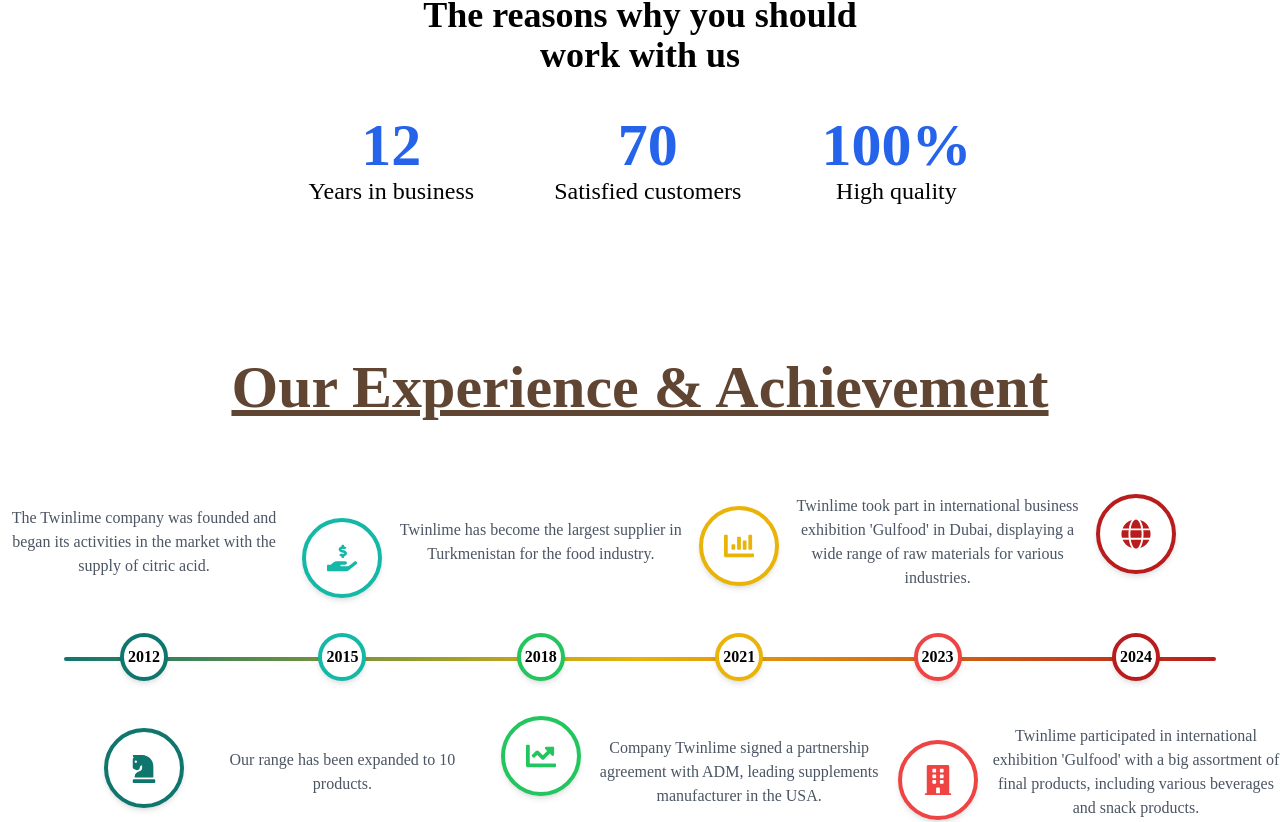
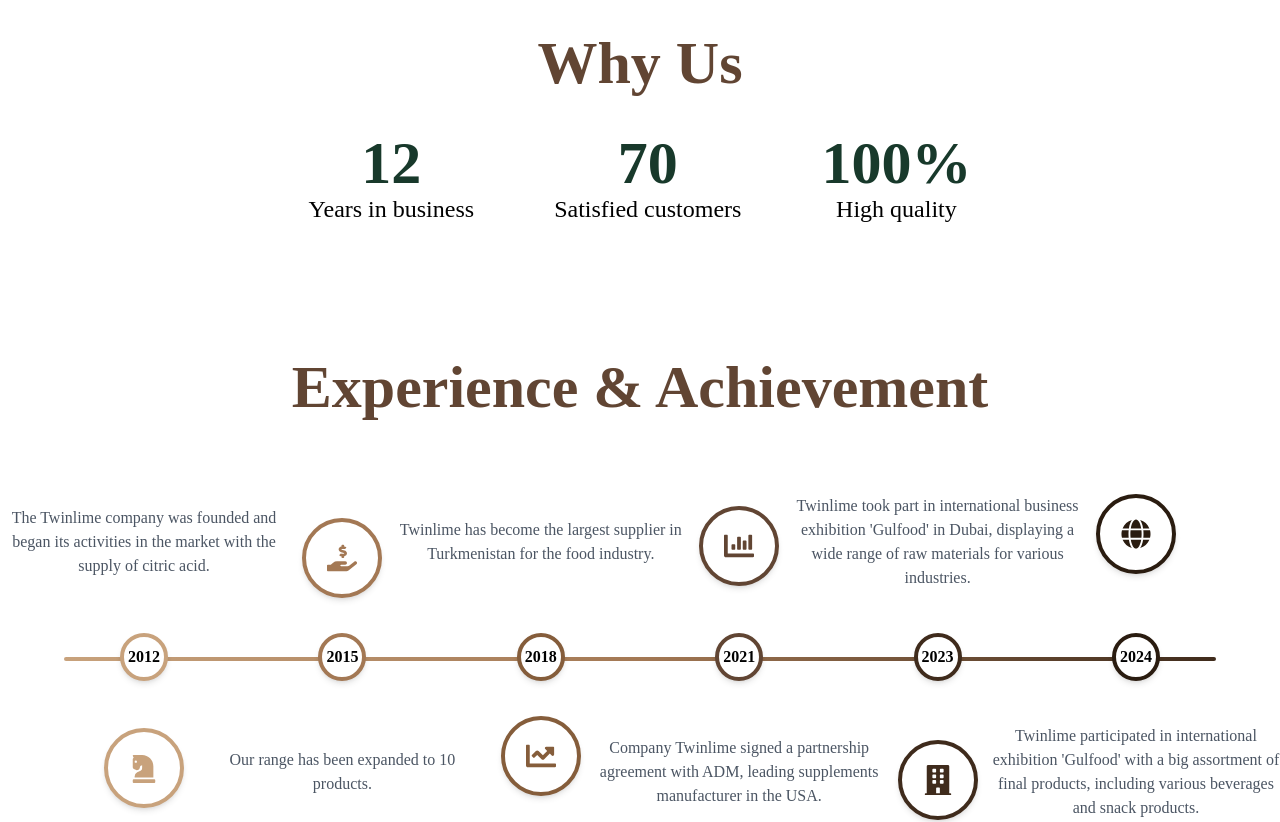
Before and after one commit to usama216/Twinlime, a React (Vite) app: page / in a window 1280 px wide. Shown: the part 2179-3001 px from the top of the page. Built offline with nearby package versions, Linux system fonts and the light colour scheme; a web font is replaced by a local one; what @rainbow-me/rainbowkit, wagmi would draw is missing.

Commit message:
changes have been done

```diff
--- a/src/Pages/AboutsUs/Timeline.jsx
+++ b/src/Pages/AboutsUs/Timeline.jsx
@@ -8,53 +8,98 @@ import {
   FaGlobe,
 } from "react-icons/fa";
 
+// const timelineData = [
+//   {
+//     year: "2012",
+//     title: "Option 01",
+//     description:
+//       "The Twinlime company was founded and began its activities in the market with the supply of citric acid.",
+//     color: "border-teal-700",
+//     icon: <FaChessKnight className="text-teal-700" />,
+//   },
+//   {
+//     year: "2015",
+//     title: "Option 02",
+//     description: "Our range has been expanded to 10 products.",
+//     color: "border-teal-500",
+//     icon: <FaHandHoldingUsd className="text-teal-500" />,
+//   },
+//   {
+//     year: "2018",
+//     title: "Option 03",
+//     description:
+//       "Twinlime has become the largest supplier in Turkmenistan for the food industry.",
+//     color: "border-green-500",
+//     icon: <FaChartLine className="text-green-500" />,
+//   },
+//   {
+//     year: "2021",
+//     title: "Option 04",
+//     description:
+//       "Company Twinlime signed a partnership agreement with ADM, leading supplements manufacturer in the USA.",
+//     color: "border-yellow-500",
+//     icon: <FaChartBar className="text-yellow-500" />,
+//   },
+//   {
+//     year: "2023",
+//     title: "Option 05",
+//     description:
+//       "Twinlime took part in international business exhibition 'Gulfood' in Dubai, displaying a wide range of raw materials for various industries.",
+//     color: "border-red-500",
+//     icon: <FaBuilding className="text-red-500" />,
+//   },
+//   {
+//     year: "2024",
+//     title: "Option 06",
+//     description:
+//       "Twinlime participated in international exhibition 'Gulfood' with a big assortment of final products, including various beverages and snack products.",
+//     color: "border-red-700",
+//     icon: <FaGlobe className="text-red-700" />,
+//   },
+// ];
+
 const timelineData = [
   {
     year: "2012",
     title: "Option 01",
-    description:
-      "The Twinlime company was founded and began its activities in the market with the supply of citric acid.",
-    color: "border-teal-700",
-    icon: <FaChessKnight className="text-teal-700" />,
+    description: "The Twinlime company was founded and began its activities in the market with the supply of citric acid.",
+    color: "border-[#c8a27c]",
+    icon: <FaChessKnight className="text-[#c8a27c]" />,
   },
   {
     year: "2015",
     title: "Option 02",
     description: "Our range has been expanded to 10 products.",
-    color: "border-teal-500",
-    icon: <FaHandHoldingUsd className="text-teal-500" />,
+    color: "border-[#a37854]",
+    icon: <FaHandHoldingUsd className="text-[#a37854]" />,
   },
   {
     year: "2018",
     title: "Option 03",
-    description:
-      "Twinlime has become the largest supplier in Turkmenistan for the food industry.",
-    color: "border-green-500",
-    icon: <FaChartLine className="text-green-500" />,
+    description: "Twinlime has become the largest supplier in Turkmenistan for the food industry.",
+    color: "border-[#855d3b]",
+    icon: <FaChartLine className="text-[#855d3b]" />,
   },
   {
     year: "2021",
     title: "Option 04",
-    description:
-      "Company Twinlime signed a partnership agreement with ADM, leading supplements manufacturer in the USA.",
-    color: "border-yellow-500",
-    icon: <FaChartBar className="text-yellow-500" />,
+    description: "Company Twinlime signed a partnership agreement with ADM, leading supplements manufacturer in the USA.",
+    color: "border-[#614533]",
+    icon: <FaChartBar className="text-[#614533]" />,
   },
   {
     year: "2023",
     title: "Option 05",
-    description:
-      "Twinlime took part in international business exhibition 'Gulfood' in Dubai, displaying a wide range of raw materials for various industries.",
-    color: "border-red-500",
-    icon: <FaBuilding className="text-red-500" />,
+    description: "Twinlime took part in international business exhibition 'Gulfood' in Dubai, displaying a wide range of raw materials for various industries.",
+    color: "border-[#3f2b1c]",
+    icon: <FaBuilding className="text-[#3f2b1c]" />,
   },
   {
     year: "2024",
     title: "Option 06",
-    description:
-      "Twinlime participated in international exhibition 'Gulfood' with a big assortment of final products, including various beverages and snack products.",
-    color: "border-red-700",
-    icon: <FaGlobe className="text-red-700" />,
+    description: "Twinlime participated in international exhibition 'Gulfood' with a big assortment of final products, including various beverages and snack products.",
+    color: "border-[#2a1c10]",
+    icon: <FaGlobe className="text-[#2a1c10]" />,
   },
 ];
 
@@ -63,14 +108,16 @@ const Timeline = () => {
     <>
       <div className="hidden lg:block">
         <>
-          <h2 className="text-3xl md:text-6xl font-extrabold mt-14 text-center text-[#614533] underline">
-            Our Experience & Achievement
+          <h2 className="text-3xl md:text-6xl font-extrabold mt-14 text-center text-[#614533]">
+          Experience & Achievement
           </h2>
 
           <div className="flex justify-center items-center min-h-[60vh] px-6">
             <div className="relative w-full max-w-6xl">
               {/* Center Timeline Line */}
-              <div className="absolute left-0 w-full h-1 bg-gradient-to-r from-teal-700 via-green-500 via-yellow-500 via-red-500 to-red-700 rounded-full top-1/2"></div>
+              <div className="absolute left-0 w-full h-1 bg-gradient-to-r from-[#c8a27c] via-[#a37854] via-[#855d3b] via-[#614533] to-[#3f2b1c] rounded-full top-1/2"></div>
+
+              {/* <div className="absolute left-0 w-full h-1 bg-gradient-to-r from-teal-700 via-green-500 via-yellow-500 via-red-500 to-red-700 rounded-full top-1/2"></div> */}
 
               {/* Timeline Items */}
               <div className="relative flex justify-between items-center w-full">
@@ -95,7 +142,7 @@ const Timeline = () => {
                         } space-y-0`}
                       >
                         {/* Title & Description */}
-                        <div className=" w-72 border-3 border-red-800">
+                        <div className=" w-72">
                           {/* <h3 className="text-md font-semibold">{event.title}</h3> */}
                           <p className="text-md text-gray-600">
                             {event.description}
@@ -116,6 +163,7 @@ const Timeline = () => {
                         <div className="h-30"></div>
 
                         {/* Small Year Circle on Timeline */}
+
                         <div
                           className={`absolute top-1/2 transform -translate-y-1/2 w-10 h-10 p-5 rounded-full border-4 ${event.color} bg-white flex items-center justify-center text-md font-bold shadow-md`}
                         >
@@ -140,7 +188,7 @@ const Timeline = () => {
           <div className="flex justify-center items-start min-h-[60vh] px-6">
             <div className="relative w-full max-w-6xl">
               {/* <div className="absolute top-0 left-1/2 w-1 h-full bg-gradient-to-b from-teal-700 via-green-500 via-yellow-500 via-red-500 to-red-700 rounded-full"></div> */}
-              <div className="absolute top-0 left-1/2 w-1 bg-gradient-to-b from-teal-700 via-green-500 via-yellow-500 via-red-500 to-red-700 rounded-full"
+              <div className="absolute top-0 left-1/2 w-1 bg-gradient-to-b from-[#c8a27c] via-[#a37854] via-[#855d3b] via-[#614533] to-[#3f2b1c] rounded-full"
   style={{ height: `calc(100% - ${timelineData.length > 1 ? '50px' : '0px'})` }}>
 </div>
 
--- a/src/Pages/Landing/Categories.jsx
+++ b/src/Pages/Landing/Categories.jsx
@@ -17,9 +17,15 @@ const Categories = () => {
   }, []);
   return (
     <>
-      <h1 className="text-4xl font-bold text-center underline" data-aos="fade-up">
+      {/* <h1 className="text-4xl font-bold text-center underline" data-aos="fade-up">
         Categories
-      </h1>
+      </h1> */}
+      <h2 className="text-3xl md:text-6xl font-extrabold mt-14 text-center text-[#614533]"
+             data-aos="fade-up"
+
+>
+            Categories
+          </h2>
       <div className="grid grid-cols-1 sm:grid-cols-2 lg:grid-cols-3 w-full px-[10%] py-10">
         {/* Map through the cardData array to render the cards */}
         {cardData.map((card, index) => (
--- a/src/Pages/Landing/PopularProducts.jsx
+++ b/src/Pages/Landing/PopularProducts.jsx
@@ -72,9 +72,14 @@ const PopularProducts = () => {
   return (
     <>
     <div className="px-[5%] pb-10">
-    <h1 className="text-4xl text-bold text-center underline mt-10 ">
+    {/* <h1 className="text-4xl text-bold text-center underline mt-10 ">
         Popular Products
-      </h1>
+      </h1> */}
+      <h2 className="text-3xl md:text-6xl font-extrabold mt-14 text-center text-[#614533]"
+             data-aos="fade-up"
+
+>
+Popular Products          </h2>
       <div className=" gap-9 grid grid-cols-1 sm:grid-cols-2 lg:grid-cols-4 w-full py-1">
         {products.map((product, index) => (
           <div
--- a/src/Pages/Landing/WhyWorkWithUs.jsx
+++ b/src/Pages/Landing/WhyWorkWithUs.jsx
@@ -10,22 +10,28 @@ const WhyWorkWithUs = () => {
     <>
       <div className="flex justify-center items-center min-h-[50vh] py-10">
         <div>
-          <h1 className="text-4xl font-bold text-center "
+          {/* <h1 className="text-4xl font-bold text-center "
+          >Why US</h1> */}
+
+<h2 className="text-3xl md:text-6xl font-extrabold mt-14 text-center text-[#614533]"
              data-aos="fade-up"
-          >The reasons why you should <br/> work with us</h1>
+
+>
+            Why Us
+          </h2>
 
           <div className="flex items-center justify-around gap-20 mt-10 flex-wrap">
             <div    data-aos="fade-left">
-              <h1 className="text-6xl text-blue-600 font-bold text-center">12</h1>
+              <h1 className="text-6xl text-[#18392B] font-bold text-center">12</h1>
               <p className="text-center text-2xl">Years in business</p>
             </div>
             <div    data-aos="fade-up">
-            <h1 className="text-6xl text-blue-600 font-bold text-center">70</h1>
+            <h1 className="text-6xl text-[#18392B] font-bold text-center">70</h1>
             <p className="text-center text-2xl">Satisfied
             customers</p>
             </div>
             <div    data-aos="fade-right">
-            <h1 className="text-6xl text-blue-600 font-bold text-center">100%</h1>
+            <h1 className="text-6xl text-[#18392B] font-bold text-center">100%</h1>
             <p className="text-center text-2xl">High quality</p>
             </div>
           </div>
```
Also changed, not shown: src/Pages/AboutsUs/Aboutus.jsx (+30 -16 lines).
